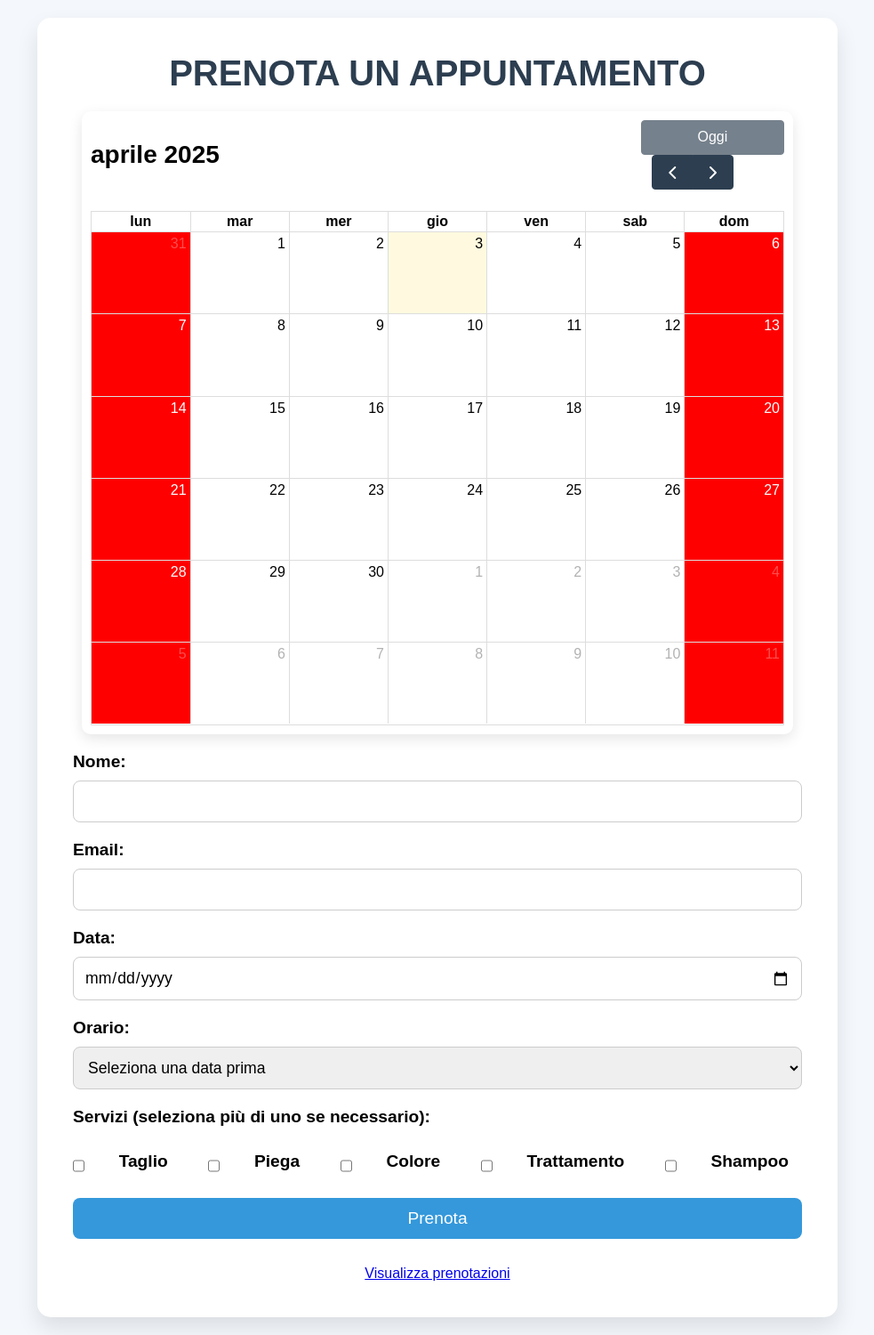
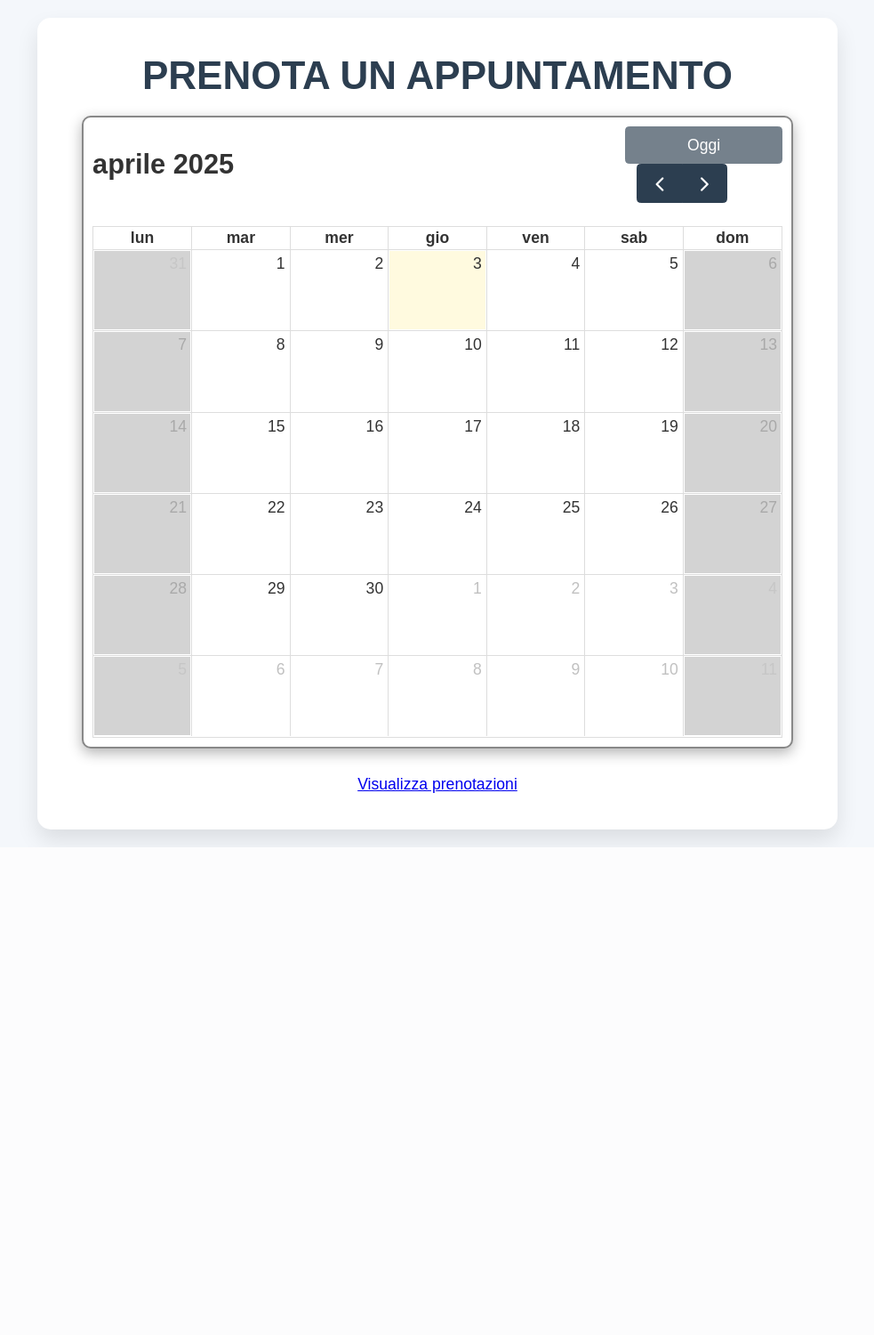
Before and after one commit to Fabioo18/Parrucchiere, a Flask app: page /prenotazioni in a window 1280 px wide. Shown: the whole page at 89% size, without its empty margins (148-1131 px from the left). After the commit the page ends 952 px from the top, so only its background shows below. Run offline with Flask 3, Linux system fonts and the light colour scheme; data comes from the database, SQL or seed files in the repository; both versions use the stored data as it was after the commit; lists and menus that the app fills with data are empty.

Commit message:
Prenotazione tramite click sulla data del calendario

```diff
--- a/static/script_prenotazioni.js
+++ b/static/script_prenotazioni.js
@@ -4,7 +4,10 @@ document.addEventListener("DOMContentLoaded", function () {
     var calendarEl = document.getElementById('calendar');
     var orarioSelect = document.getElementById('orario');
     var dataInput = document.getElementById('data');
+    var modal = document.getElementById('booking-modal');  // Modale
+    var closeModal = document.querySelector('.close');     // Pulsante di chiusura del modale
 
+    // Se il calendario è stato trovato nella pagina
     if (calendarEl) {
         console.log("Trovato il div #calendar!");
 
@@ -29,13 +32,11 @@ document.addEventListener("DOMContentLoaded", function () {
             dateClick: function(info) {
                 console.log("Hai cliccato su:", info.dateStr);
 
-                // Se il giorno è indisponibile, blocca la selezione
+                // Verifica se il giorno è domenica o lunedì e impedisci il click
                 if (info.date.getDay() === 0 || info.date.getDay() === 1) {
                     alert("Questo giorno non è disponibile per le prenotazioni.");
-                    return;
+                    return;  // Impedisce l'apertura del modale
                 }
-
-                dataInput.value = info.dateStr;
 
                 // Recupera gli orari disponibili per la data selezionata
                 fetch(`/api/orari_disponibili/${info.dateStr}`)
@@ -43,22 +44,27 @@ document.addEventListener("DOMContentLoaded", function () {
                     .then(orari => {
                         console.log("Orari disponibili:", orari);
 
-                        // Pulisce la select degli orari
-                        orarioSelect.innerHTML = "";
-
+                        // Se non ci sono orari disponibili per quella data, metti il giorno in rosso e impedisci il click
                         if (orari.length === 0) {
-                            var option = document.createElement("option");
-                            option.text = "Nessun orario disponibile";
-                            orarioSelect.appendChild(option);
-
-                            // Colora il giorno in rosso se non ci sono orari disponibili
                             let cella = document.querySelector(`[data-date='${info.dateStr}']`);
-                            if (cella) cella.classList.add('indisponibile');
-
-                            // Disabilita il campo data
-                            dataInput.value = "";
+                            if (cella) {
+                                cella.classList.add('indisponibile');
+                                cella.style.pointerEvents = 'none'; // Impedisce il click
+                            }
                             alert("Questo giorno non ha orari disponibili. Scegli un altro giorno.");
                         } else {
+                            // Rimuovi il rosso se ci sono orari disponibili
+                            let cella = document.querySelector(`[data-date='${info.dateStr}']`);
+                            if (cella) {
+                                cella.classList.remove('indisponibile');
+                                cella.style.pointerEvents = 'auto'; // Rende di nuovo cliccabile
+                            }
+
+                            dataInput.value = info.dateStr;
+                            modal.style.display = "block";  // Mostra il modale
+
+                            // Pulisce la select degli orari
+                            orarioSelect.innerHTML = "";
                             orari.forEach(orario => {
                                 var option = document.createElement("option");
                                 option.value = orario;
@@ -77,12 +83,28 @@ document.addEventListener("DOMContentLoaded", function () {
         console.error("Errore: il div #calendar non esiste!");
     }
 
-    // Validazione per i servizi selezionati
+    // Gestione del modale: chiusura quando si clicca sulla 'X'
+    closeModal.onclick = function() {
+        modal.style.display = "none";
+    }
+
+    // Chiudere il modale cliccando fuori dalla finestra
+    window.onclick = function(event) {
+        if (event.target === modal) {
+            modal.style.display = "none";
+        }
+    }
+
+    // Validazione per i servizi selezionati (form)
     document.getElementById('booking-form').addEventListener('submit', function(event) {
         var selectedServices = document.querySelectorAll('input[name="servizi"]:checked');
+
+        // Verifica se sono stati selezionati dei servizi
         if (selectedServices.length === 0) {
             event.preventDefault();
             alert("Per favore, seleziona almeno un servizio.");
+        } else {
+            console.log(`Servizi selezionati: ${selectedServices.length}`);
         }
     });
 });
--- a/static/styles_prenotazioni.css
+++ b/static/styles_prenotazioni.css
@@ -14,6 +14,8 @@ body {
     align-items: center;
     min-height: 100vh;
     padding: 20px;
+    font-size: 16px;
+    color: #333;
 }
 
 /* Contenitore principale */
@@ -25,6 +27,7 @@ body {
     border-radius: 15px;
     box-shadow: 0 12px 24px rgba(0, 0, 0, 0.1);
     text-align: center;
+    font-size: 1.1em;
 }
 
 /* Titolo */
@@ -55,9 +58,14 @@ header h1 {
     max-width: 800px;
     margin: 20px auto;
     padding: 10px;
-    background: white;
+    background: rgb(255, 255, 255);
     border-radius: 10px;
-    box-shadow: 0 5px 15px rgba(0, 0, 0, 0.1);
+    border: 2px solid #888; /* Aggiungi un bordo grigio più scuro */
+    box-shadow: 0 5px 15px rgba(0, 0, 0, 0.3); /* Ombra più scura per un effetto più marcato */
+}
+
+.fc-daygrid-day-frame {
+    border: 1px solid #ffffff !important;
 }
 
 /* Messaggi di errore o successo */
@@ -67,6 +75,7 @@ header h1 {
     font-weight: bold;
     text-align: center;
     margin-bottom: 15px;
+    background-color: #f7f7f7;
 }
 
 /* Form */
@@ -84,6 +93,7 @@ label {
     font-weight: 600;
     display: block;
     margin-bottom: 5px;
+    color: #444;
 }
 
 /* Input generico */
@@ -123,64 +133,158 @@ footer {
     margin-top: 30px;
 }
 
-/* Stile per il gruppo di checkbox */
-.form-group {
-    margin-bottom: 20px;
+/* Contenitore delle checkbox in orizzontale */
+.checkbox-container {
+    display: flex;
+    flex-wrap: wrap; /* Permette la rottura delle righe se necessario */
+    gap: 15px; /* Distanza tra gli elementi */
+    justify-content: center; /* Centra le checkbox orizzontalmente */
+    max-width: 100%; /* Impedisce che le checkbox superino la larghezza disponibile */
+    overflow: hidden; /* Nasconde eventuali elementi che escono dalla larghezza */
 }
 
-.form-group label {
-    font-size: 1.2em;
-    font-weight: bold;
-    margin-bottom: 10px;
-    display: block;
+/* Stile per ogni checkbox con la sua etichetta */
+.checkbox-container input[type="checkbox"] {
+    margin-right: 5px; /* Distanza tra la checkbox e il testo */
+    cursor: pointer;
+    width: 20px; /* Imposta una larghezza fissa per la checkbox */
+    height: 20px; /* Imposta un'altezza fissa per la checkbox */
 }
 
-.fc-day.indisponibile {
-    background-color: red !important;
-    color: white !important;
-    pointer-events: none;
-    cursor: not-allowed;
+/* Etichette delle checkbox */
+.checkbox-container label {
+    font-size: 1rem;
+    font-weight: 500;
+    color: #333;
+    cursor: pointer;
+    white-space: nowrap; /* Evita che il testo vada a capo */
+    display: inline-block; /* Consente al testo di adattarsi accanto alla checkbox */
+    max-width: 120px; /* Limita la larghezza delle etichette */
 }
 
-/* Contenitore delle checkbox */
-.form-group-checkbox {
-    display: flex;
-    flex-wrap: wrap; /* In caso di overflow, vanno a capo */
-    justify-content: space-between;
-    gap: 20px; /* Distanza tra gli elementi */
+/* Checkbox con stile personalizzato */
+.checkbox-container input[type="checkbox"] {
+    appearance: none;
+    -webkit-appearance: none;
+    -moz-appearance: none;
+    width: 20px;
+    height: 20px;
+    border: 2px solid #007bff;
+    border-radius: 4px;
+    background-color: white;
+    transition: all 0.3s ease;
+    position: relative;
 }
 
-/* Stile per le checkbox */
-input[type="checkbox"] {
-    margin-right: 8px;
-    width: auto;
-    height: auto;
-    vertical-align: middle;
+/* Checkbox selezionata */
+.checkbox-container input[type="checkbox"]:checked {
+    background-color: #007bff;
+    border-color: #007bff;
+    box-shadow: 0px 0px 6px rgba(0, 123, 255, 0.4);
 }
 
-/* Etichetta per la checkbox */
-label[for^="servizi"] {
-    font-size: 1.1em;
-    font-weight: 500;
-    display: inline-block;
-    margin-bottom: 10px;
+/* Spunta visibile */
+.checkbox-container input[type="checkbox"]:checked::after {
+    content: '\2713'; /* Unicode per il segno di spunta */
+    font-size: 14px;
+    color: white;
+    position: absolute;
+    top: 50%;
+    left: 50%;
+    transform: translate(-50%, -50%);
+}
+
+/* Effetto hover */
+.checkbox-container input[type="checkbox"]:hover {
+    border-color: #0056b3;
+}
+
+/* Giorno indisponibile */
+.fc-day.indisponibile {
+    background-color: #D3D3D3;
+    color: #A9A9A9;  /* Colore del testo */
+    pointer-events: none; /* Impedisce l'interazione */
+}
+/* Centra il titolo h2 all'interno del modal */
+.modal-content h2 {
+    text-align: center; /* Centra il testo orizzontalmente */
+    font-size: 1,5rem;    /* Imposta una dimensione di font maggiore per il titolo */
+    color: #007dfa;     /* Imposta il colore del testo */
+    margin-top: 0;      /* Rimuove margine superiore */
+    font-weight: bold;  /* Imposta il titolo in grassetto */
+}
+
+
+/* Modale */
+.modal {
+    display: none;  /* Nascondi il modale di default */
+    position: fixed;
+    z-index: 1;  /* Sovrappone al resto della pagina */
+    left: 0;
+    top: 0;
+    width: 100%;
+    height: 100%;
+    overflow: auto;
+    background-color: rgba(0, 0, 0, 0.4); /* Trasparenza */
+    padding-top: 60px;
+}
+
+/* Centra il titolo all'interno del modal */
+.modal-content {
+    background-color: #fff;
+    margin: 5% auto;
+    padding: 30px;  /* Aumenta il padding per dare più spazio */
+    border: 1px solid #888;
+    width: 90%;  /* Aumenta la larghezza del modale */
+    max-width: 800px;  /* Imposta una larghezza massima per il modal */
+    border-radius: 8px;
+    box-shadow: 0px 0px 15px rgba(0, 0, 0, 0.1);
+}
+
+.close {
+    color: #aaa;
+    float: right;
+    font-size: 28px;
+    font-weight: bold;
+}
+
+.close:hover,
+.close:focus {
+    color: black;
+    text-decoration: none;
     cursor: pointer;
 }
 
-/* Spazio tra le checkbox */
-input[type="checkbox"] + label {
-    margin-right: 15px;
-}
+/* Modifica il layout della pagina per dispositivi mobili */
+@media (max-width: 600px) {
+    body {
+        padding: 10px;  /* Ridurre il padding per schermi piccoli */
+    }
 
-/* Modifica il layout della pagina per i dispositivi mobili */
-@media (max-width: 600px) {
-    .form-group-checkbox {
-        flex-direction: column; /* Cambia a colonna per schermi piccoli */
+    .container {
+        padding: 20px;
+    }
+
+    .checkbox-container {
+        flex-direction: column; /* Cambia a colonna su schermi piccoli */
         align-items: flex-start;
     }
 
-    .form-group-checkbox label {
+    .checkbox-container label {
         margin-right: 0;
         margin-bottom: 10px;
     }
 }
+
+/* Modale responsive: regola la larghezza in base al contenuto */
+@media (max-width: 800px) {
+    .modal-content {
+        width: 90%;
+    }
+}
+
+@media (max-width: 600px) {
+    .modal-content {
+        width: 95%;
+    }
+}
--- a/templates/prenotazioni.html
+++ b/templates/prenotazioni.html
@@ -40,8 +40,13 @@
         <!-- Calendario -->
         <div id="calendar"></div>
 
-        <!-- Sezione del form -->
-        <section class="form-section">
+        <!-- Modale per il form di prenotazione -->
+        <div id="booking-modal" class="modal">
+            <div class="modal-content">
+                <span class="close">&times;</span>
+                <h2>Prenota il tuo appuntamento<br><br></h2>
+
+                <!-- Form di prenotazione -->
                 <form action="{{ url_for('prenotazioni') }}" method="POST" id="booking-form">
                     <div class="form-group">
                         <label for="nome">Nome:</label>
@@ -55,7 +60,7 @@
 
                     <div class="form-group">
                         <label for="data">Data:</label>
-                    <input type="date" id="data" name="data" required>
+                        <input type="date" id="data" name="data" required readonly>
                     </div>
 
                     <div class="form-group">
@@ -65,11 +70,9 @@
                         </select>
                     </div>
 
-
                     <div class="form-group">
                         <label>Servizi (seleziona più di uno se necessario):</label><br>
-
-                    <div class="form-group-checkbox">
+                        <div class="checkbox-container"> <!-- Usa .checkbox-container per disporre le checkbox orizzontalmente -->
                             <input type="checkbox" id="taglio" name="servizi" value="Taglio">
                             <label for="taglio">Taglio</label>
 
@@ -89,9 +92,9 @@
 
                     <button type="submit">Prenota</button>
                 </form>
-        </section>
+            </div>
+        </div>
 
-        <!-- Footer con link per visualizzare le prenotazioni -->
         <footer>
             <a href="{{ url_for('admin_prenotazioni') }}" class="button">Visualizza prenotazioni</a>
         </footer>
```
Also changed, not shown: instance/prenotazioni.db. Lines whose indentation alone changed are shown as unchanged.
